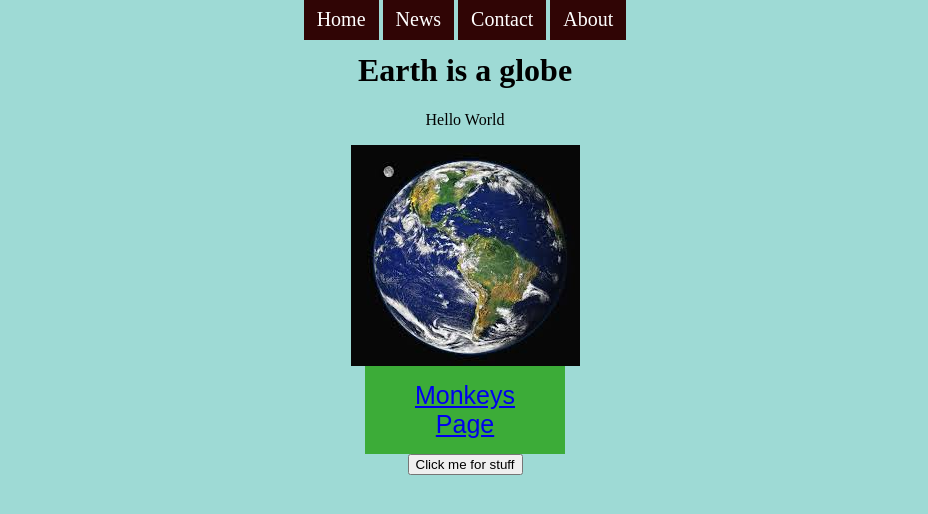
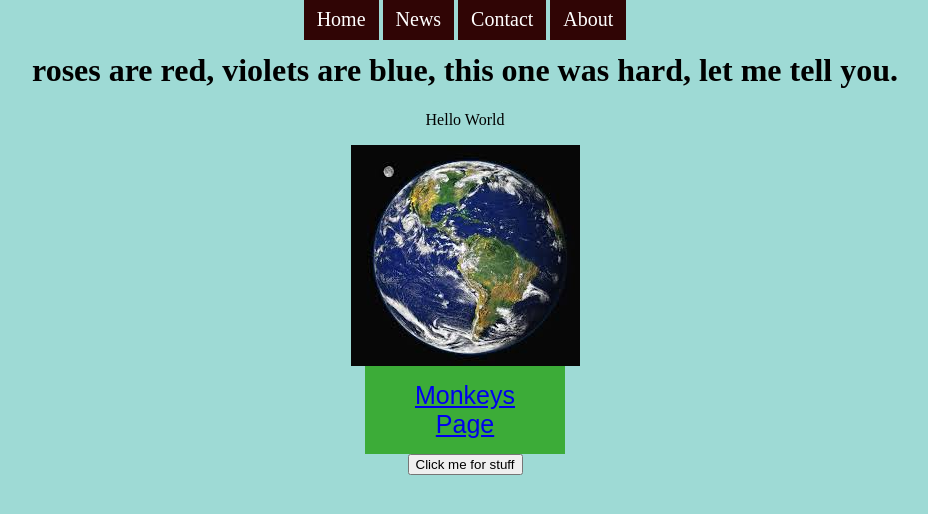
Before and after one commit to Zepolm545/Zepolm545.github.io, a plain HTML site: page index.html in a window 1280 px wide. Shown: the whole page, without its empty margins (183-1111 px from the left). Drawn offline with Linux system fonts and the light colour scheme.

Commit message:
Update index.html

```diff
--- a/index.html
+++ b/index.html
@@ -12,7 +12,7 @@
 
   </div>
 
-<h1>Earth is a globe</h1>
+<h1>roses are red, violets are blue, this one was hard, let me tell you.</h1>
 <p>Hello World</p>
 <img src="index.jpg" alt="World">
 
```
